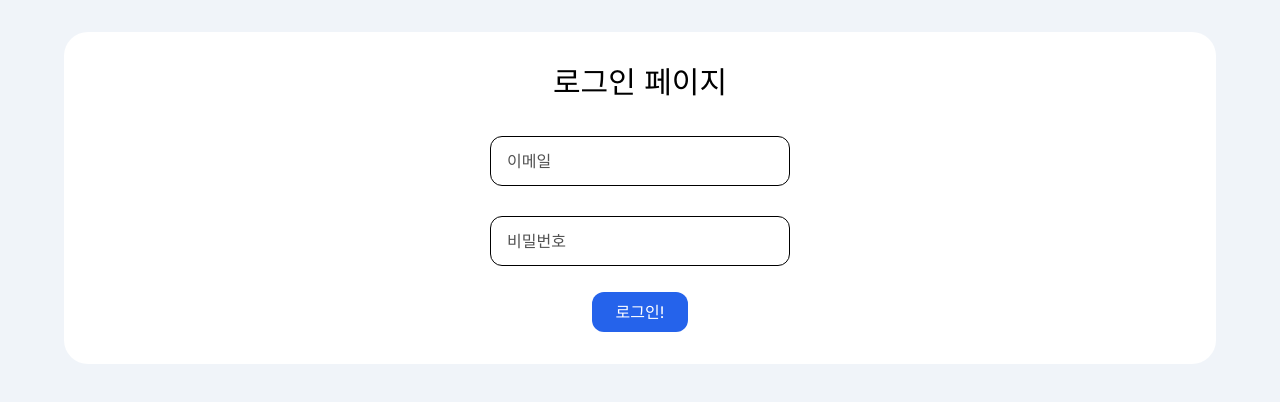
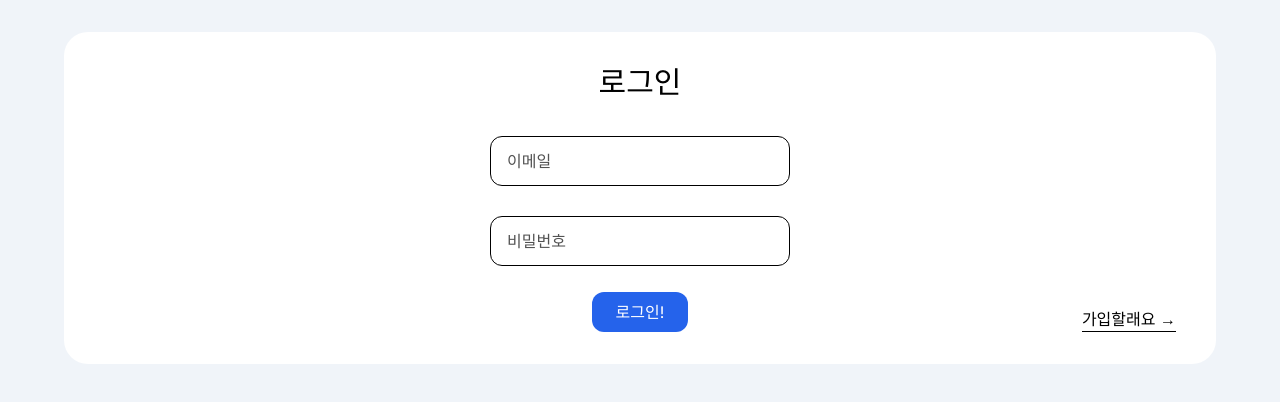
Before and after one commit to ICE0208/next14-mini-sns, a Next.js app: page /log-in in a window 1280 px wide. Shown: the top 402 px of the page. Built offline with nearby package versions, Linux system fonts and the light colour scheme.

Commit message:
✨ 로그인/회원가입 페이지 전환버튼 추가

```diff
--- a/src/app/create-account/page.tsx
+++ b/src/app/create-account/page.tsx
@@ -4,6 +4,7 @@ import Input from "@/components/form/input";
 import { submitCreateAccount } from "./actions";
 import { useFormState } from "react-dom";
 import Button from "@/components/form/button";
+import Link from "next/link";
 
 export default function CreateAccountPage() {
   const [state, dispatch] = useFormState(submitCreateAccount, null);
@@ -11,7 +12,7 @@ export default function CreateAccountPage() {
   return (
     <div className="flex min-h-screen flex-col items-center bg-[#F0F4F9] px-16 py-8">
       <form
-        className="flex w-full flex-col items-center rounded-3xl bg-white px-16 py-8"
+        className="relative flex w-full flex-col items-center rounded-3xl bg-white px-16 py-8"
         action={dispatch}
       >
         <h1 className="mb-6 text-3xl font-normal">회원가입</h1>
@@ -40,6 +41,12 @@ export default function CreateAccountPage() {
         />
         <span className="mt-2"></span>
         <Button text="회원가입!" />
+        <Link
+          className="absolute bottom-8 right-10 border-b-[1.5px] border-black"
+          href="/log-in"
+        >
+          계정이 있어요 &rarr;
+        </Link>
       </form>
     </div>
   );
--- a/src/app/log-in/page.tsx
+++ b/src/app/log-in/page.tsx
@@ -4,6 +4,7 @@ import Input from "@/components/form/input";
 import { submitLoginAccount } from "./actions";
 import { useFormState } from "react-dom";
 import Button from "@/components/form/button";
+import Link from "next/link";
 
 export default function CreateAccountPage() {
   const [state, dispatch] = useFormState(submitLoginAccount, null);
@@ -11,10 +12,10 @@ export default function CreateAccountPage() {
   return (
     <div className="flex min-h-screen flex-col items-center bg-[#F0F4F9] px-16 py-8">
       <form
-        className="flex w-full flex-col items-center rounded-3xl bg-white px-16 py-8"
+        className="relative flex w-full flex-col items-center rounded-3xl bg-white px-16 py-8"
         action={dispatch}
       >
-        <h1 className="mb-6 text-3xl font-normal">로그인 페이지</h1>
+        <h1 className="mb-6 text-3xl font-normal">로그인</h1>
         <Input
           placeholder="이메일"
           name="email"
@@ -29,6 +30,12 @@ export default function CreateAccountPage() {
         />
         <span className="mt-2"></span>
         <Button text="로그인!" />
+        <Link
+          className="absolute bottom-8 right-10 border-b-[1.5px] border-black"
+          href="/create-account"
+        >
+          가입할래요 &rarr;
+        </Link>
       </form>
     </div>
   );
```
